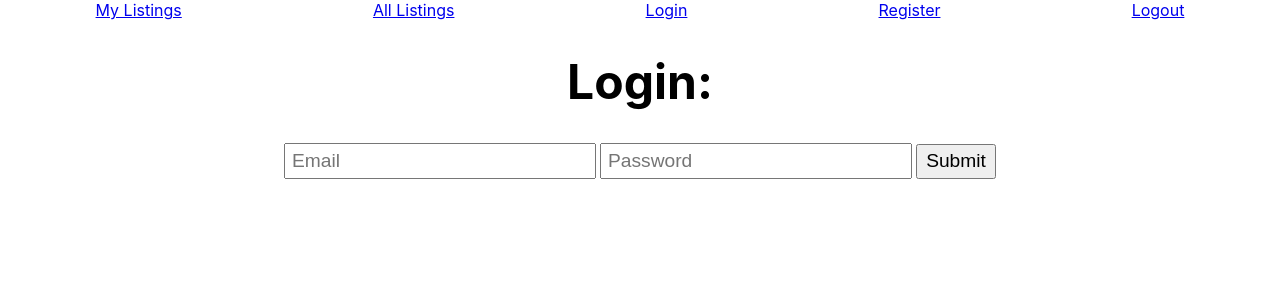
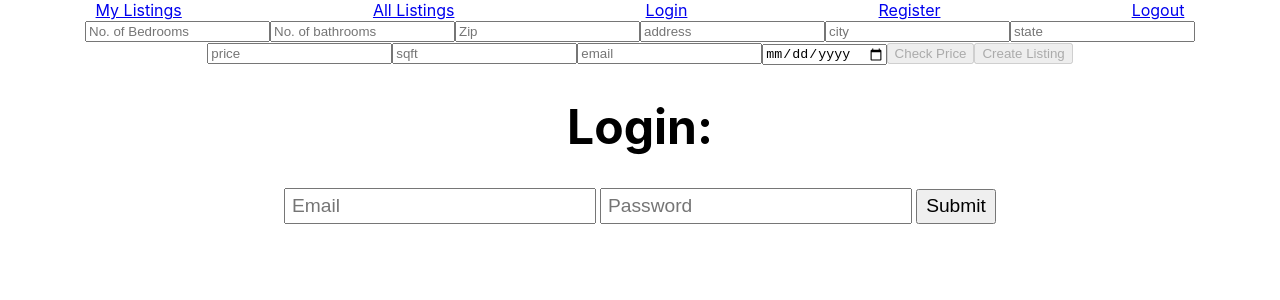
Before and after one commit to AirBnB-dream-team/Front-End, a React (Create React App) app: page /logout in a window 1280 px wide. Shown: the top 300 px of the page. Built offline with nearby package versions, Linux system fonts and the light colour scheme.

Commit message:
added handlsubmit to new-listing ( no styling

```diff
--- a/src/App.js
+++ b/src/App.js
@@ -4,14 +4,14 @@ import './App.css';
 import Login from './components/Login';
 import RegisterForm from './components/RegisterForm';
 import NavBar from './components/NavBar';
-//import NewListing from './components/NewListing'
+import NewListing from './components/NewListing'
 import { Route, Switch } from 'react-router-dom';
 
 function App() {
   return (
     <div className="App">
       <NavBar />
-      {/* <NewListing /> */}
+      <NewListing />
       <Switch>
         <Route exact path='/login'>
           <Login />
--- a/src/components/NewListing.js
+++ b/src/components/NewListing.js
@@ -14,6 +14,10 @@ function NewListing(props){
 
     const { values, touched, errors
           } = props;
+
+          console.log('Errors: ',errors)
+          console.log('Touched: ',touched)
+
 
     const checkPrice = (e) => {
         e.preventDefault();
@@ -124,7 +128,7 @@ function NewListing(props){
                     <p className="error"> {errors.date}</p>)}
                 <button disabled={!values.bedrooms || !values.bathrooms}onClick={checkPrice}>Check Price</button>
 
-                <button type="submit">Create Listing</button>
+                <button disabled={Object.getOwnPropertyNames(touched).length === 0|| !(Object.getOwnPropertyNames(errors).length === 0)}type="submit">Create Listing</button>
 
             </Form>
 
@@ -169,9 +173,20 @@ const FormikNewListing = withFormik({
         city:Yup.string().required('City Required'),
         price:Yup.number().required('Price Required'),
         email: Yup.string().email('Invalid Email Address').required('Email required'),
-        date: Yup.date().min(new Date())
+        date: Yup.date().min(new Date()).required('Date Required')
 
-    })
+    }),
+    handleSubmit(values, {setStatus, resetForm}) {
+        console.log("submitting! ", values);
+        // This is just a placeholder api data.
+        axios.
+        post("https://reqres.in/api/users/", values)
+        .then ( res => {
+            console.log('Successfully submitted', values)
+            setStatus(res.data)
+            resetForm();
+        })
+      }
 
 })(NewListing);
 
```
